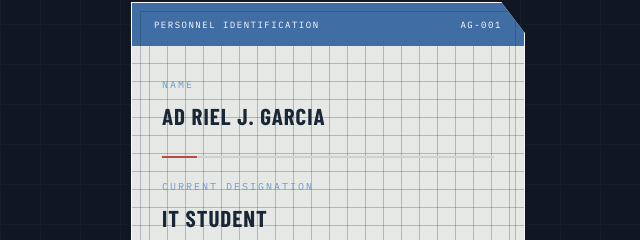
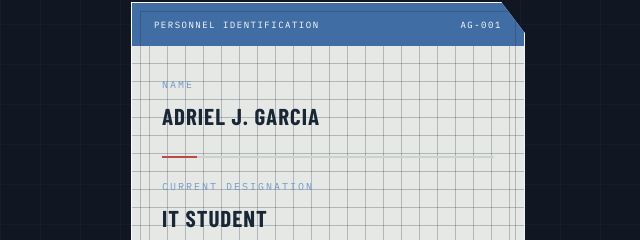
Before and after one commit to Gyrosmith12/Landing-Page, a plain HTML site: page index.html in a window 1280 px wide. Shown: the part 176-416 px from the top of the page, 640-1280 px from the left. Drawn offline with nearby package versions, Linux system fonts and the light colour scheme; a web font is replaced by a local one.

Commit message:
Update index.html

```diff
--- a/index.html
+++ b/index.html
@@ -91,7 +91,7 @@
                 <div class="panel-content">
 
                     <p class="panel-label">NAME</p>
-                    <h3>AD RIEL J. GARCIA</h3>
+                    <h3>ADRIEL J. GARCIA</h3>
 
                     <div class="panel-divider"></div>
 
```
